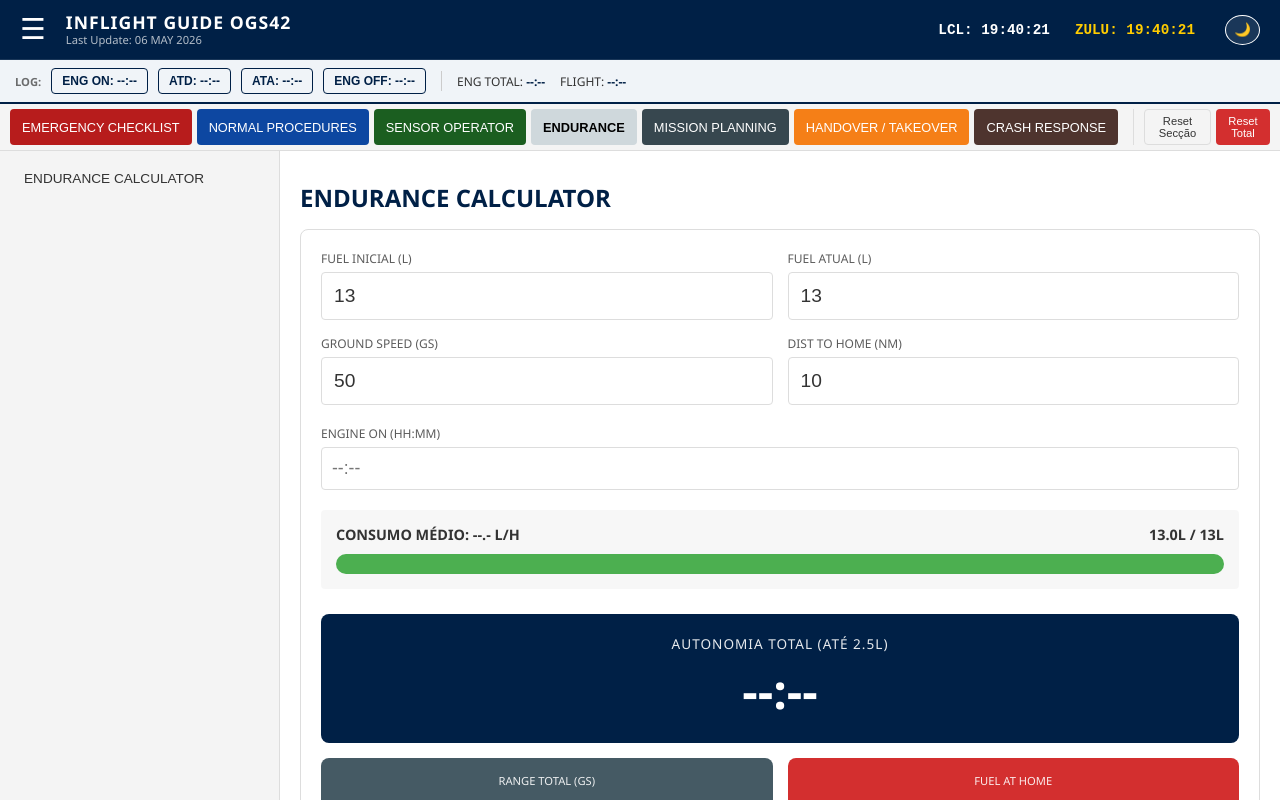
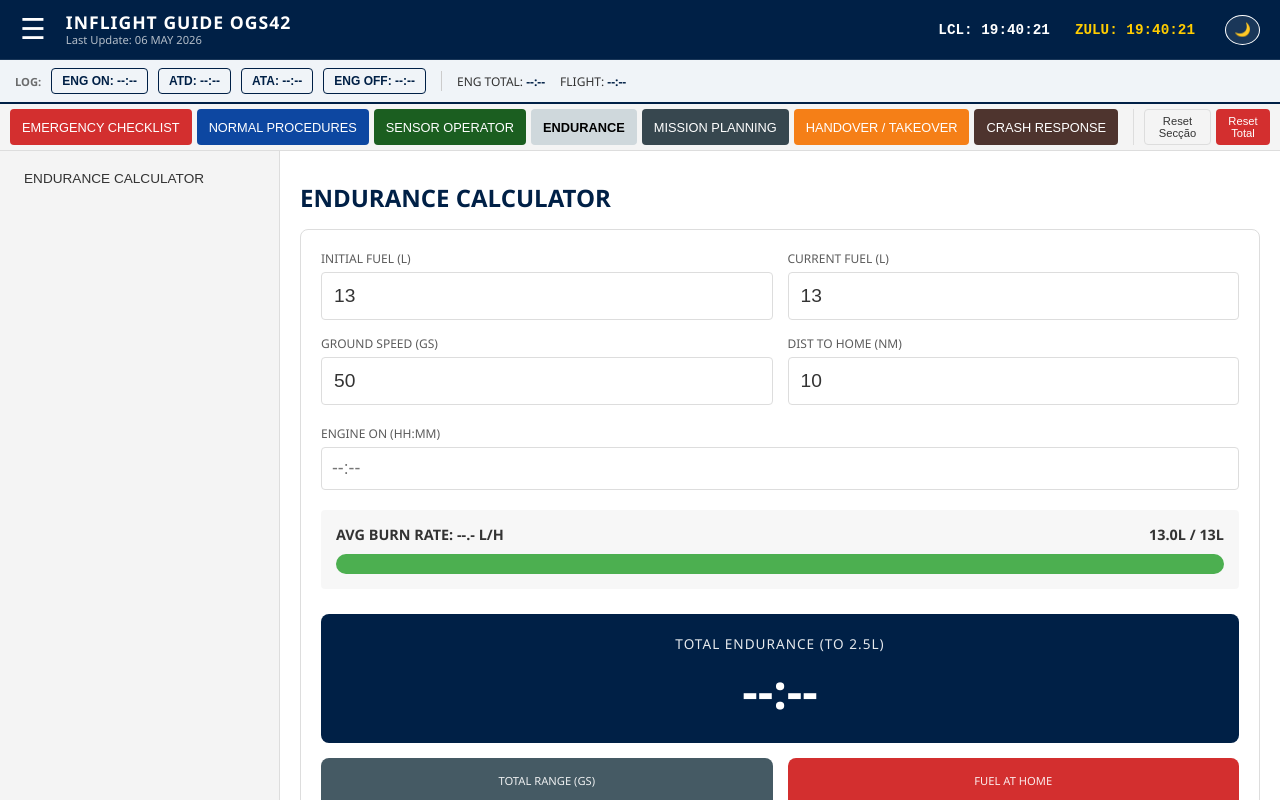
Before and after one commit to santossnake/InFlight, a React (Vite) app in the folder site/: page / in a window 1280 px wide. Both pictures are taken after a click on the button "ENDURANCE". Built offline with nearby package versions, Linux system fonts and the light colour scheme.

Commit message:
Update App.tsx

```diff
--- a/site/src/App.tsx
+++ b/site/src/App.tsx
@@ -419,15 +419,23 @@ function App() {
 
       const fuelPercentage = fInit > 0 ? (fCurr / fInit) * 100 : 0;
 
+      const formatDuration = (totalMins: number) => {
+        const isNeg = totalMins < 0;
+        const absMins = Math.abs(totalMins);
+        const h = Math.floor(absMins / 60);
+        const m = Math.round(absMins % 60);
+        return `${isNeg ? '-' : ''}${h.toString().padStart(2, '0')}:${m.toString().padStart(2, '0')}`;
+      };
+
       return (
         <div style={{ backgroundColor: 'var(--card-bg)', padding: '20px', borderRadius: '8px', border: '1px solid var(--border-color)' }}>
           <div style={{ display: 'grid', gridTemplateColumns: '1fr 1fr', gap: '15px', marginBottom: '20px' }}>
             <div>
-              <label style={{ display: 'block', fontSize: '0.75em', marginBottom: '5px', opacity: 0.8 }}>FUEL INICIAL (L)</label>
+              <label style={{ display: 'block', fontSize: '0.75em', marginBottom: '5px', opacity: 0.8 }}>INITIAL FUEL (L)</label>
               <input type="number" value={fuelInit} onChange={e => setFuelInit(e.target.value)} style={{ width: '100%', padding: '12px', fontSize: '1.2em', borderRadius: '4px', border: '1px solid var(--border-color)', backgroundColor: 'var(--bg-color)', color: 'var(--text-color)' }} />
             </div>
             <div>
-              <label style={{ display: 'block', fontSize: '0.75em', marginBottom: '5px', opacity: 0.8 }}>FUEL ATUAL (L)</label>
+              <label style={{ display: 'block', fontSize: '0.75em', marginBottom: '5px', opacity: 0.8 }}>CURRENT FUEL (L)</label>
               <input type="number" value={fuelCurrent} onChange={e => setFuelCurrent(e.target.value)} step="0.1" style={{ width: '100%', padding: '12px', fontSize: '1.2em', borderRadius: '4px', border: '1px solid var(--border-color)', backgroundColor: 'var(--bg-color)', color: 'var(--text-color)' }} />
             </div>
             <div>
@@ -447,7 +455,7 @@ function App() {
 
           <div style={{ marginBottom: '25px', padding: '15px', backgroundColor: 'rgba(0,0,0,0.03)', borderRadius: '4px' }}>
             <div style={{ display: 'flex', justifyContent: 'space-between', fontSize: '0.9em', marginBottom: '10px', fontWeight: 'bold' }}>
-              <span>CONSUMO MÉDIO: {burnRateCalculated > 0 ? burnRateCalculated.toFixed(1) : '--.-'} L/H</span>
+              <span>AVG BURN RATE: {burnRateCalculated > 0 ? burnRateCalculated.toFixed(1) : '--.-'} L/H</span>
               <span style={{ color: fuelPercentage < 20 ? 'var(--accent-color)' : 'inherit' }}>{fCurr.toFixed(1)}L / {fInit}L</span>
             </div>
             <div style={{ height: '20px', width: '100%', backgroundColor: '#ddd', borderRadius: '10px', overflow: 'hidden' }}>
@@ -463,13 +471,13 @@ function App() {
 
           <div style={{ display: 'grid', gridTemplateColumns: '1fr', gap: '15px' }}>
             <div style={{ padding: '20px', backgroundColor: 'var(--primary-color)', color: 'white', borderRadius: '8px', textAlign: 'center' }}>
-              <div style={{ fontSize: '0.85em', opacity: 0.9, letterSpacing: '1px', marginBottom: '5px' }}>AUTONOMIA TOTAL (ATÉ 2.5L)</div>
+              <div style={{ fontSize: '0.85em', opacity: 0.9, letterSpacing: '1px', marginBottom: '5px' }}>TOTAL ENDURANCE (TO 2.5L)</div>
               <div style={{ fontSize: '3em', fontWeight: 'bold' }}>{burnRateCalculated > 0.1 ? `${hours}h ${mins}m` : '--:--'}</div>
             </div>
 
             <div style={{ display: 'grid', gridTemplateColumns: '1fr 1fr', gap: '15px' }}>
               <div style={{ padding: '15px', backgroundColor: '#455a64', color: 'white', borderRadius: '8px', textAlign: 'center' }}>
-                <div style={{ fontSize: '0.7em', opacity: 0.9, marginBottom: '5px' }}>RANGE TOTAL (GS)</div>
+                <div style={{ fontSize: '0.7em', opacity: 0.9, marginBottom: '5px' }}>TOTAL RANGE (GS)</div>
                 <div style={{ fontSize: '1.8em', fontWeight: 'bold' }}>{range > 0 ? `${range.toFixed(0)} NM` : '---'}</div>
               </div>
               <div style={{ padding: '15px', backgroundColor: fuelAtHome < 2.5 ? 'var(--accent-color)' : '#2e7d32', color: 'white', borderRadius: '8px', textAlign: 'center' }}>
@@ -481,7 +489,7 @@ function App() {
             <div style={{ display: 'grid', gridTemplateColumns: '1fr 1fr', gap: '15px' }}>
               <div style={{ padding: '15px', backgroundColor: '#1976d2', color: 'white', borderRadius: '8px', textAlign: 'center' }}>
                 <div style={{ fontSize: '0.7em', opacity: 0.9, marginBottom: '5px' }}>TIME TO HOME</div>
-                <div style={{ fontSize: '1.8em', fontWeight: 'bold' }}>{timeToHomeMins > 0 ? `${Math.floor(timeToHomeMins)} min` : '---'}</div>
+                <div style={{ fontSize: '1.8em', fontWeight: 'bold' }}>{timeToHomeMins > 0 ? formatDuration(timeToHomeMins) : '---'}</div>
               </div>
               <div style={{ padding: '15px', backgroundColor: '#d32f2f', color: 'white', borderRadius: '8px', textAlign: 'center' }}>
                 <div style={{ fontSize: '0.7em', opacity: 0.9, marginBottom: '5px' }}>BINGO TIME (RTB)</div>
@@ -498,7 +506,9 @@ function App() {
 
             <div style={{ padding: '15px', backgroundColor: timeRemainingOnStationMins < 5 ? 'var(--accent-color)' : '#546e7a', color: 'white', borderRadius: '8px', textAlign: 'center' }}>
               <div style={{ fontSize: '0.7em', opacity: 0.9, marginBottom: '5px' }}>REMAINING ON STATION</div>
-              <div style={{ fontSize: '1.8em', fontWeight: 'bold' }}>{timeRemainingOnStationMins > 0 ? `${Math.floor(timeRemainingOnStationMins)} min` : '0 min'}</div>
+              <div style={{ fontSize: '1.8em', fontWeight: 'bold' }}>
+                {burnRateCalculated > 0.1 ? formatDuration(timeRemainingOnStationMins) : '00:00'}
+              </div>
             </div>
           </div>
         </div>
@@ -646,7 +656,7 @@ function App() {
           let activeTextColor = 'black';
 
           if (section.id === 'ENDURANCE') { sectionColor = '#455a64'; activeBg = '#cfd8dc'; activeTextColor = 'black'; }
-          else if (section.id === 'EMERGENCY_CHECKLIST') { sectionColor = '#b71c1c'; activeBg = '#ff1744'; activeTextColor = 'white'; }
+          else if (section.id === 'EMERGENCY_CHECKLIST') { sectionColor = '#d32f2f'; activeBg = '#ff1744'; activeTextColor = 'white'; }
           else if (section.id === 'NORMAL_PROCEDURES') { sectionColor = '#0d47a1'; activeBg = '#2979ff'; activeTextColor = 'white'; }
           else if (section.id === 'SENSOR_OPERATOR') { sectionColor = '#1b5e20'; activeBg = '#00c853'; activeTextColor = 'white'; }
           else if (section.id === 'MISSION_PLANNING') { sectionColor = '#37474f'; activeBg = '#90a4ae'; activeTextColor = 'black'; }
```
